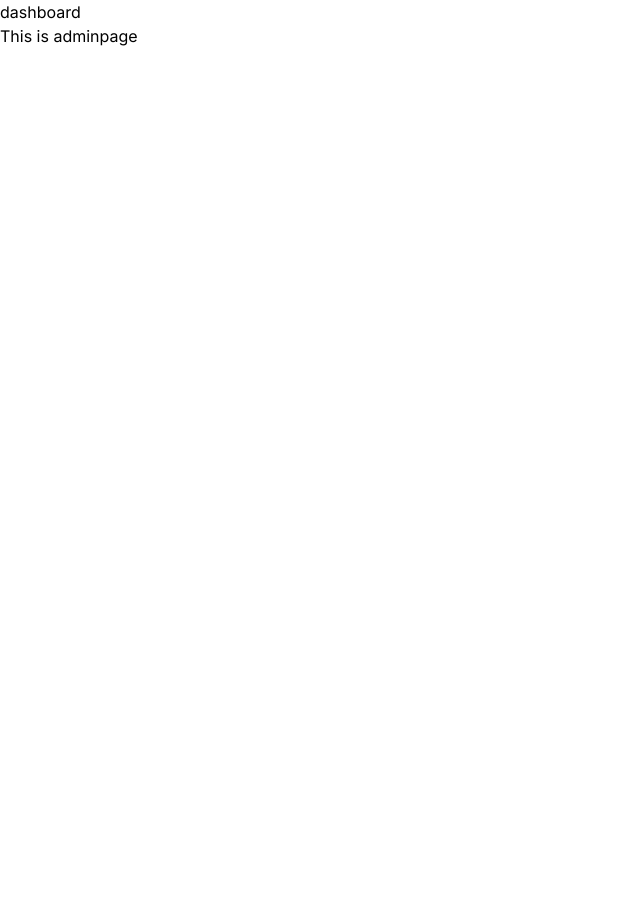
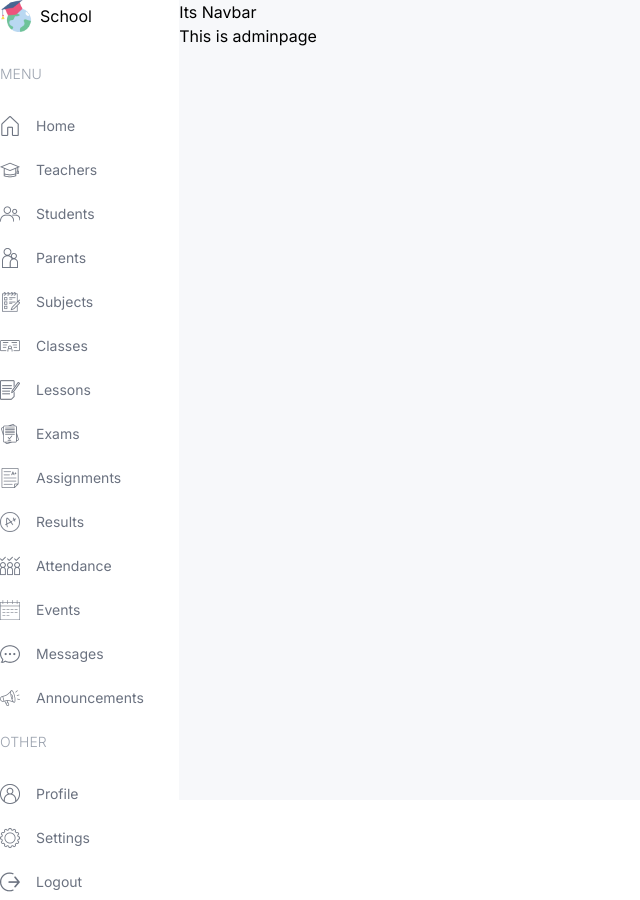
Before and after one commit to souravkumarswain/schoolDashboard, a Next.js app: page /admin in a window 1280 px wide. Shown: the whole page, without its empty margins (0-640 px from the left). Before the commit the page ends 800 px from the top, so only its background shows below. Built offline with nearby package versions, Linux system fonts and the light colour scheme.

Commit message:
Menu component designed

```diff
--- a/src/app/(dashboard)/layout.tsx
+++ b/src/app/(dashboard)/layout.tsx
@@ -1,3 +1,7 @@
+import Menu from "@/components/Menu";
+import Navbar from "@/components/Navbar";
+import Image from "next/image";
+import Link from "next/link";
 
 export default function DashboardLayout({
   children,
@@ -5,6 +9,22 @@
   children: React.ReactNode;
 }>) {
   return (
-      <div>dashboard{children}</div>
+    <div className="h-screen flex">
+        {/* left */}
+        <div className="w-[14%] md:w-[18%] lg:w-[16%] xl:w-[14%]">
+            <Link href="/"
+            className="flex items-center justify-center lg:justify-start gap-2"
+            >
+                <Image src="/logo.png" alt="logo" width={32} height={32}/>
+                <span className="hidden lg:block">School</span>
+            </Link>
+            <Menu/>
+        </div>
+        {/* right */}
+        <div className="w-[86%] md:w-[82%] lg:w-[84%] xl:w-[86%] bg-[#F7F8FA] overflow-scroll">
+            <Navbar/>
+            {children}
+        </div>
+    </div>
   );
 }
--- a/src/components/Menu.tsx
+++ b/src/components/Menu.tsx
@@ -1,3 +1,6 @@
+import Image from "next/image";
+import Link from "next/link";
+
 const menuItems = [
   {
     title: "MENU",
@@ -112,3 +115,31 @@
     ],
   },
 ];
+
+const Menu = () => {
+  return (
+    <div className="mt-4 text-sm">
+        {
+          menuItems.map(i => (
+            <div className="flex flex-col gap-2" key={i.title}>
+              <span className="hidden lg:block text-gray-400 font-light my-4">{i.title}</span>
+                {
+                  i.items.map(item => (
+                    <Link href = {item.href}
+                    key={item.label}
+                    className="flex items-center justify-center lg:justify-start gap-4 text-gray-500 py-2">
+                        <Image src={item.icon} alt={item.label} width={20} height={20}/>
+                        <span className="hidden lg:block">
+                          {item.label}
+                        </span>
+                    </Link>
+                  ))
+                }
+            </div>
+           ))
+        }
+    </div>
+  )
+}
+
+export default Menu;
--- /dev/null
+++ b/src/components/Navbar.tsx
@@ -0,0 +1,7 @@
+const Navbar = () => {
+    return(
+        <div>Its Navbar</div>
+    )
+}
+
+export default Navbar;
```
